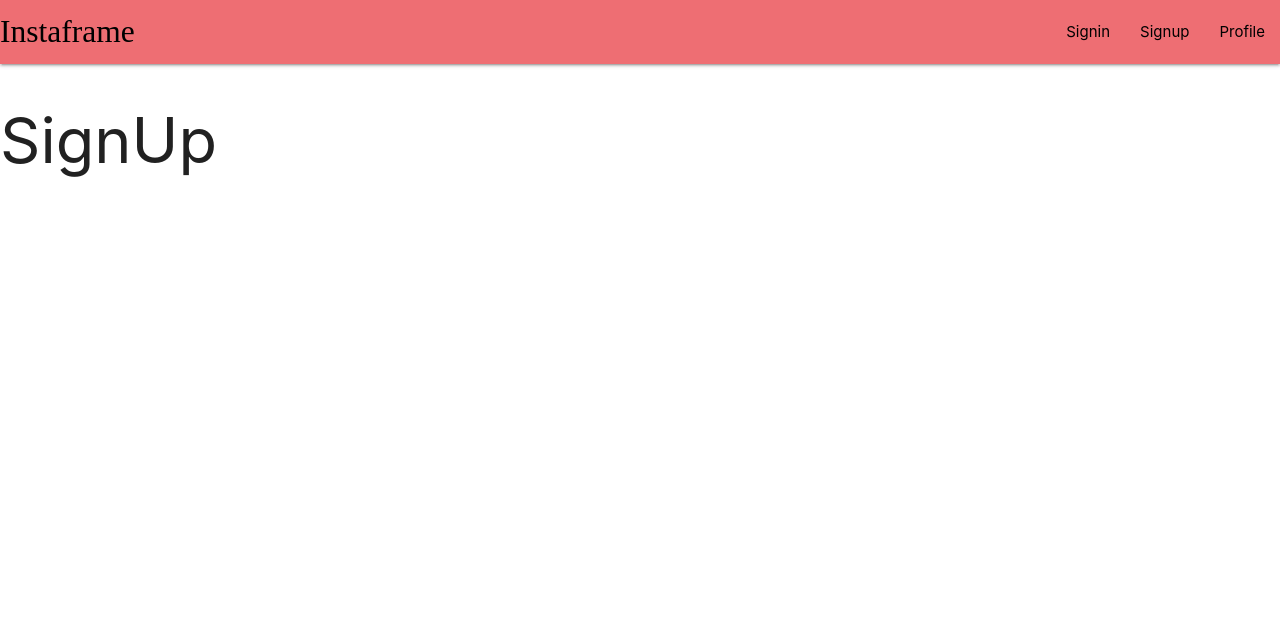
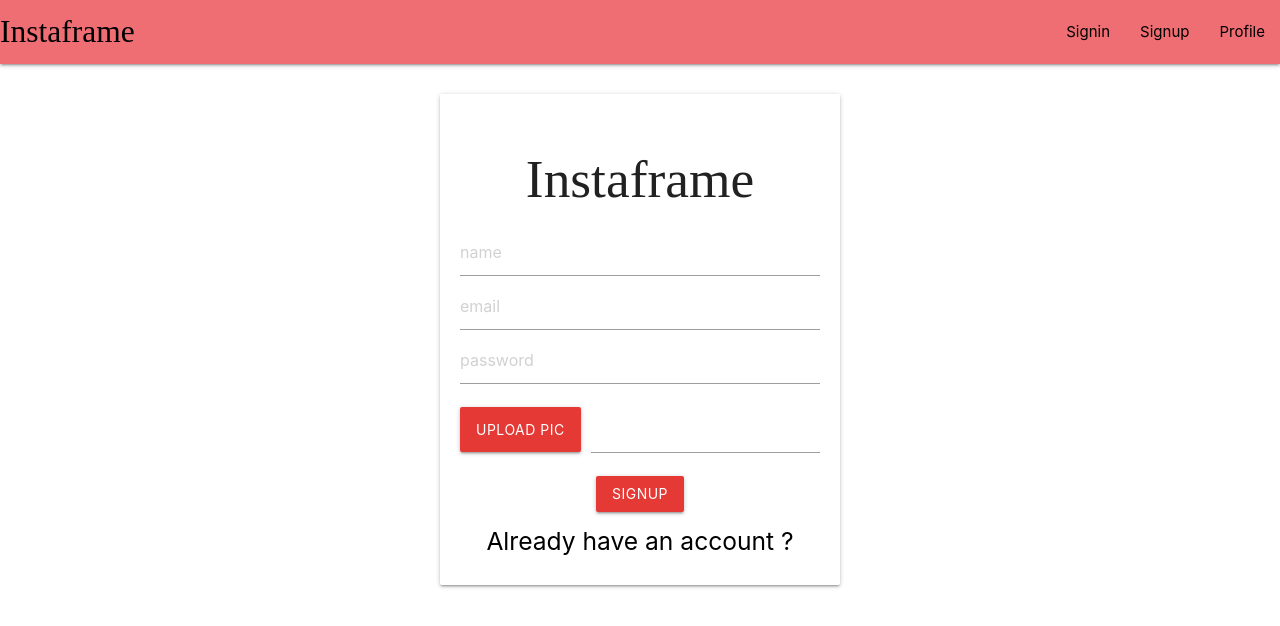
Before and after one commit to vortex2099/Instaframe, a React (Create React App) app in the folder front/: page /signup in a window 1280 px wide. Shown: the top 626 px of the page. Built offline with nearby package versions, Linux system fonts and the light colour scheme; a web font is replaced by a local one.

Commit message:
update pages

```diff
--- a/front/src/components/screens/Profile.js
+++ b/front/src/components/screens/Profile.js
@@ -3,7 +3,54 @@ import React from 'react'
 
 const Profile = () => {
     return (
-        <h1>Profile</h1>
+        <div style={{ maxWidth: "550px", margin: "0px auto" }}>
+            <div style={{
+                margin: "18px 0px",
+                borderBottom: "1px solid grey"
+            }}>
+
+
+                <div style={{
+                    display: "flex",
+                    justifyContent: "space-around",
+
+                }}>
+                    <div>
+                        <img style={{ width: "160px", height: "160px", borderRadius: "80px" }}
+
+                        />
+
+                    </div>
+                    <div>
+                        <h4>Vivek</h4>
+
+                        <div style={{ display: "flex", justifyContent: "space-between", width: "108%" }}>
+                            <h6> 0 posts</h6>
+                            <h6> 0 followers</h6>
+                            <h6>  0following</h6>
+                        </div>
+
+                    </div>
+                </div>
+
+                <div className="file-field input-field" style={{ margin: "10px" }}>
+                    <div className="btn #f44336 red darken-1">
+                        <span>Update pic</span>
+                        <input type="file" />
+                    </div>
+                    <div className="file-path-wrapper">
+                        <input className="file-path validate" type="text" />
+                    </div>
+                </div>
+            </div>
+            <div className="gallery">
+                {
+
+                }
+
+
+            </div>
+        </div>
     )
 }
 
--- a/front/src/components/screens/SignIn.js
+++ b/front/src/components/screens/SignIn.js
@@ -1,9 +1,34 @@
 import React from 'react'
+import { Link } from 'react-router-dom'
 
 
 const SignIn = () => {
     return (
-        <h1>SignIn</h1>
+        <div className="mycard">
+            <div className="card auth-card input-field">
+                <h2>Instaframe</h2>
+                <input
+                    type="text"
+                    placeholder="email"
+
+
+                />
+                <input
+                    type="password"
+                    placeholder="password"
+
+                />
+                <button className="btn waves-effect waves-light #f44336 red darken-1"
+
+                >
+                    Login
+            </button>
+                <h5>
+                    <Link to="/signup">Don't have an account ?</Link>
+                </h5>
+
+            </div>
+        </div>
     )
 }
 
--- a/front/src/components/screens/SignUp.js
+++ b/front/src/components/screens/SignUp.js
@@ -1,9 +1,51 @@
 import React from 'react'
+import { Link } from 'react-router-dom'
 
 
 const SignUp = () => {
     return (
-        <h1>SignUp</h1>
+        <div className="mycard">
+            <div className="card auth-card input-field">
+                <h2>Instaframe</h2>
+                <input
+                    type="text"
+                    placeholder="name"
+
+                />
+                <input
+                    type="text"
+                    placeholder="email"
+
+                />
+                <input
+                    type="password"
+                    placeholder="password"
+
+                />
+                <div className="file-field input-field">
+                    <div className="btn #f44336 red darken-1">
+                        <span>Upload pic</span>
+                        <input type="file" />
+                    </div>
+                    <div className="file-path-wrapper">
+                        <input className="file-path validate" type="text" />
+                    </div>
+                </div>
+                <button className="btn waves-effect waves-light #f44336 red darken-1"
+
+                >
+                    SignUP
+            </button>
+                <h5>
+                    <Link to="/signin">Already have an account ?</Link>
+                </h5>
+
+
+
+
+
+            </div>
+        </div>
     )
 }
 
```
Also changed, not shown: 1 other file (tests, documents, lock files or other folders).
